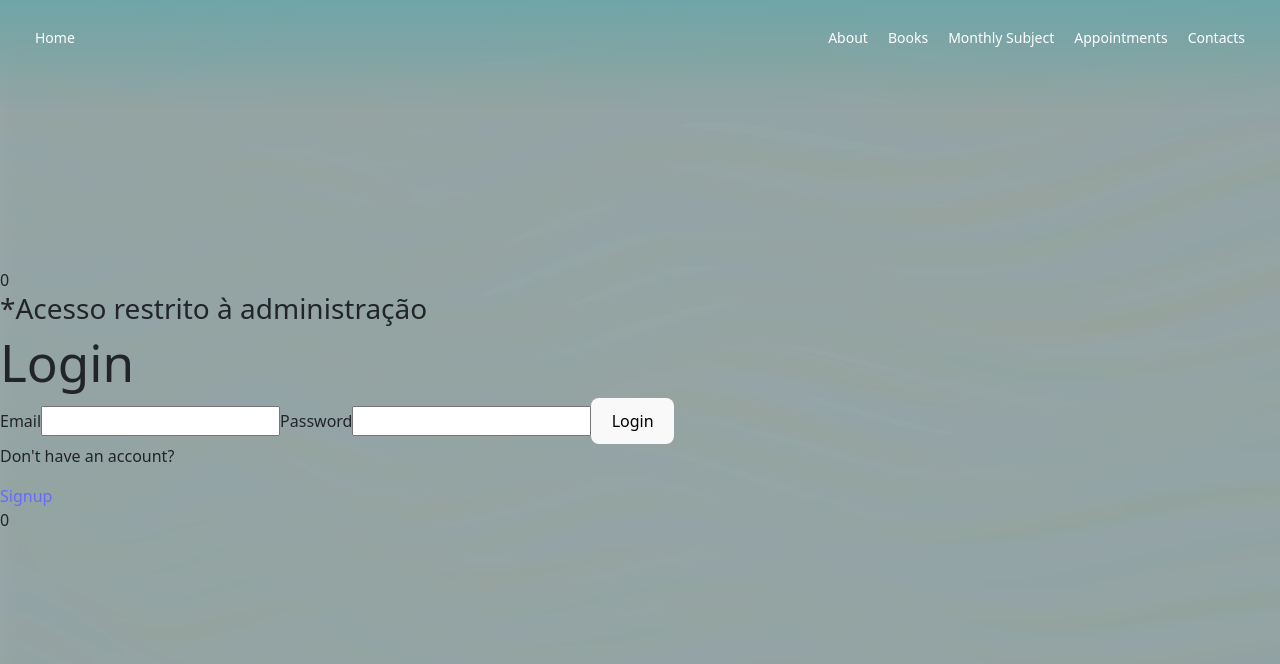
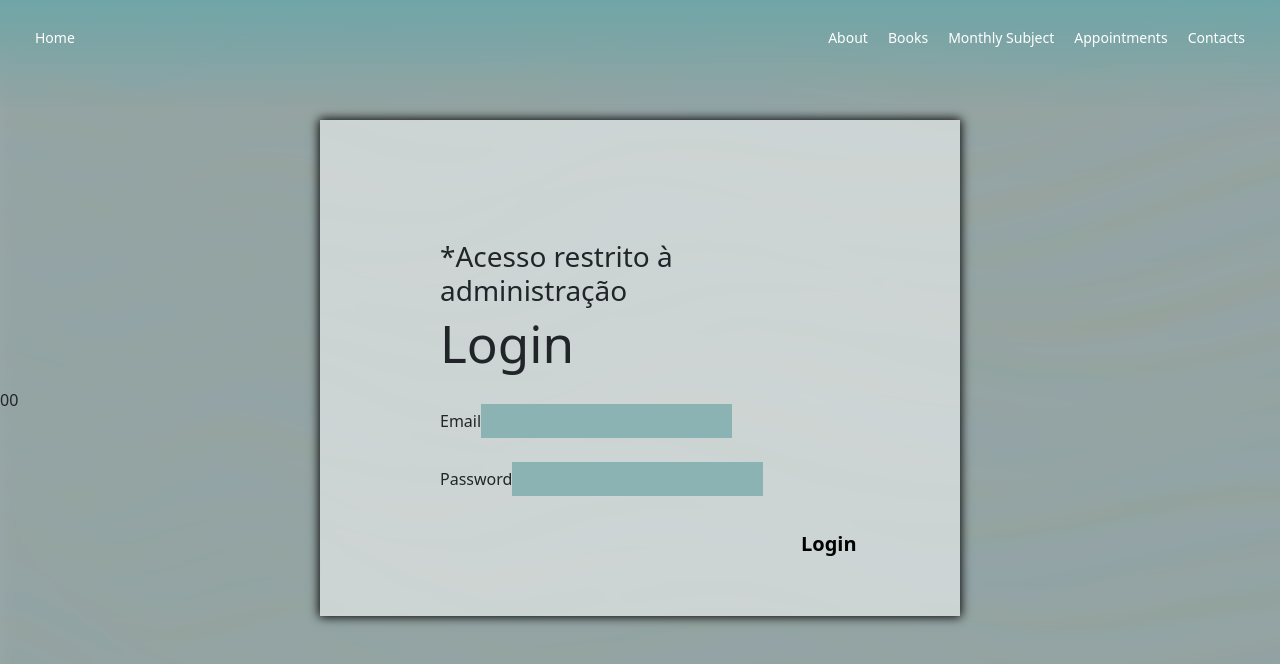
Before and after one commit to miacsilva/mariaPsicologia-management-client, a React (Vite) app: page /login in a window 1280 px wide. Shown: the top 664 px of the page. Built offline with nearby package versions, Linux system fonts and the light colour scheme; no server answers.

Commit message:
minor changes

```diff
--- a/src/App.css
+++ b/src/App.css
@@ -9,6 +9,65 @@ body {
 }
 
 /* ---------- END BODY ---------- */
+
+/* ------------ LOGIN ------------ */
+.loginSection {
+  background-color: rgba(255, 255, 255, 0.53);
+  width: 50vw;
+  box-shadow: 0 0 10px 1px black;
+  padding: 15vh;
+  position: absolute;
+  top: 15vh;
+  left: 25vw;
+}
+
+.buttonLogin {
+  position: absolute;
+  bottom: 5vh;
+  right: 4vw;
+  padding: 2vh 4vw;
+  font-size: 20px;
+  font-weight: 600;
+  border: 1px solid transparent;
+  background-color: transparent;
+  transition-duration: 1s;
+}
+
+.buttonLogin:hover {
+  border: 1px solid white;
+  background-color: #6fa5a7;
+  transition-duration: 1s;
+}
+
+.buttonLogin:active {
+  border: 1px solid #6fa5a7;
+  background-color: white;
+  transition-duration: 0s;
+}
+
+.formLogin {
+  display: flex;
+  flex-direction: column;
+  gap: 3vh;
+}
+
+.emailLogin,
+.passwordLogin {
+  display: flex;
+  justify-content: space-between;
+  align-items: center;
+  width: 70%;
+}
+
+.emailLogin input,
+.passwordLogin input {
+  border: none;
+  padding: 5px 10px;
+  background-color: rgba(111, 165, 167, 0.7);
+  color: white;
+}
+
+/* ---------- END LOGIN ---------- */
 
 /* ------------ NAVBAR ------------ */
 .navbar {
--- a/src/App.jsx
+++ b/src/App.jsx
@@ -165,12 +165,15 @@ function App() {
         </div>
       )}
 
-      <Routes className="sections">
+      <Routes>
         <Route path="/about" element={<About />} />
         <Route path="/appointments" element={<Appointments />} />
         <Route path="/books" element={<Books />} />
         <Route path="/contacts" element={<Contacts />} />
-        <Route path="/" element={<Home about={about} />} />
+        <Route
+          path="/"
+          element={<Home about={about} books={books} contacts={contacts} />}
+        />
         <Route path="/login" element={<Login />} />
         <Route path="/signup" element={<Signup />} />
         <Route path="/monthly-subject" element={<MonthlySubject />} />
--- a/src/components/Navbar.jsx
+++ b/src/components/Navbar.jsx
@@ -4,8 +4,6 @@ import { AuthContext } from "../context/auth.context";
 import { scroller } from "react-scroll";
 
 function Navbar() {
-  const { loggedIn, user, logout } = useContext(AuthContext);
-
   return (
     <nav className="navbar" id="navbar">
       <div className="navbar__left">
@@ -40,8 +38,9 @@ function Navbar() {
           className={"navbar__navlinks"}
           to="/books"
           onClick={() =>
-            scroller.scrollTo("booksSection", {
-              offset: -70,
+            scroller.scrollTo("aboutSection", {
+              duration: 500,
+              offset: -20,
               spy: true,
             })
           }
@@ -52,8 +51,9 @@ function Navbar() {
           className={"navbar__navlinks"}
           to="/monthly-subject"
           onClick={() =>
-            scroller.scrollTo("monthlySubjectSection", {
-              offset: -70,
+            scroller.scrollTo("aboutSection", {
+              duration: 500,
+              offset: -20,
               spy: true,
             })
           }
@@ -64,8 +64,9 @@ function Navbar() {
           className={"navbar__navlinks"}
           to="/appointments"
           onClick={() =>
-            scroller.scrollTo("appointmentSection", {
-              offset: -70,
+            scroller.scrollTo("aboutSection", {
+              duration: 500,
+              offset: -20,
               spy: true,
             })
           }
@@ -76,10 +77,9 @@ function Navbar() {
           className={"navbar__navlinks"}
           to="/contacts"
           onClick={() =>
-            scroller.scrollTo("contactsSection", {
+            scroller.scrollTo("aboutSection", {
               duration: 500,
-              delay: 100,
-              offset: -70,
+              offset: -20,
               spy: true,
             })
           }
--- a/src/pages/About.jsx
+++ b/src/pages/About.jsx
@@ -6,6 +6,7 @@ import axios from "axios";
 import projectService from "../services/project.service";
 import photo from "../assets/images/sobre.jpg";
 function About() {
+  /* const { loggedIn, user, logout } = useContext(AuthContext); */
   const [about, setAbout] = useState([]);
 
   const getAbout = async () => {
--- a/src/pages/Appointments.jsx
+++ b/src/pages/Appointments.jsx
@@ -9,7 +9,19 @@ function Appointments() {
   return (
     <>
       <section className="appointmentSection">
-        <h1>Appointments</h1>
+        <h1> Consultas</h1>
+
+        <div>
+          <div>
+            <h3>Terapias</h3>
+            *listar terapias * * * * *
+          </div>
+
+          <div>
+            <h4>Agendar consulta</h4>
+            <h5>link</h5>
+          </div>
+        </div>
       </section>
     </>
   );
--- a/src/pages/Login.jsx
+++ b/src/pages/Login.jsx
@@ -38,12 +38,14 @@ function Login() {
   const navigate = useNavigate();
 
   return (
-    <section>
+    <section className="loginSection">
       <h3>*Acesso restrito à administração</h3>
       <h1>Login</h1>
+      <br />
 
-      <form onSubmit={handleSubmit}>
-        <label htmlFor="email"> Email</label>
+      <form onSubmit={handleSubmit} className="formLogin">
+        <div className="emailLogin">
+          <label htmlFor="email">Email</label>
           <input
             type="email"
             name="email"
@@ -51,7 +53,9 @@ function Login() {
             value={email}
             onChange={handleEmail}
           />
+        </div>
 
+        <div className="passwordLogin">
           <label htmlFor="password"> Password</label>
           <input
             type="password"
@@ -60,12 +64,12 @@ function Login() {
             value={password}
             onChange={handlePassword}
           />
+        </div>
 
-        <button type="submit">Login</button>
+        <button type="submit" className="buttonLogin">
+          Login
+        </button>
       </form>
-
-      <p>Don't have an account?</p>
-      <Link to="/signup">Signup</Link>
     </section>
   );
 }
```
Also changed, not shown: src/pages/Therapies.jsx (+10 -0 lines), src/services/project.service.js (+0 -23 lines). Lines whose indentation alone changed are shown as unchanged.
